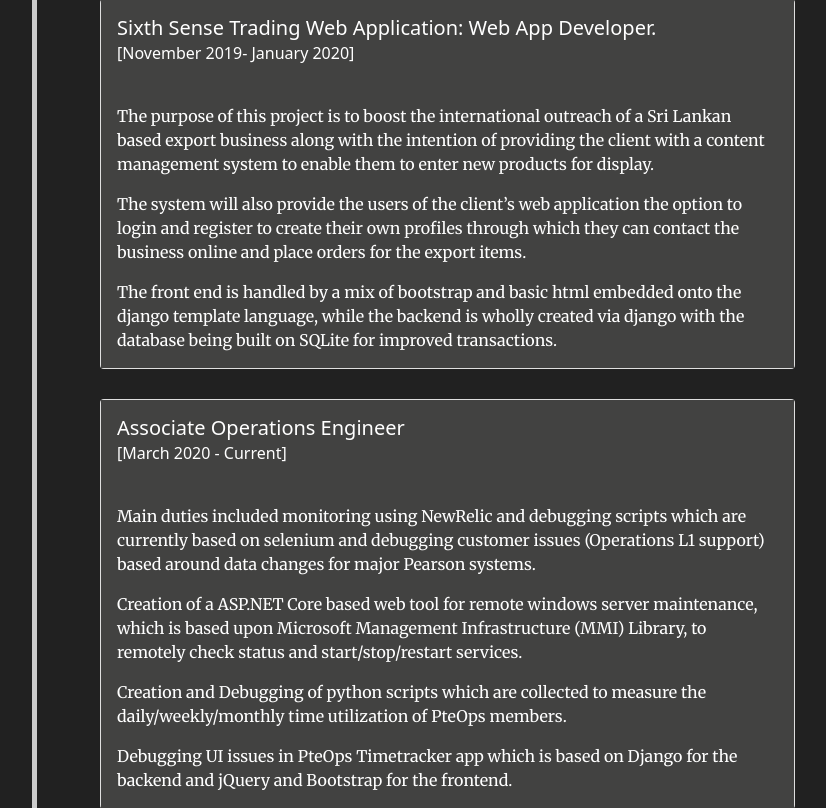
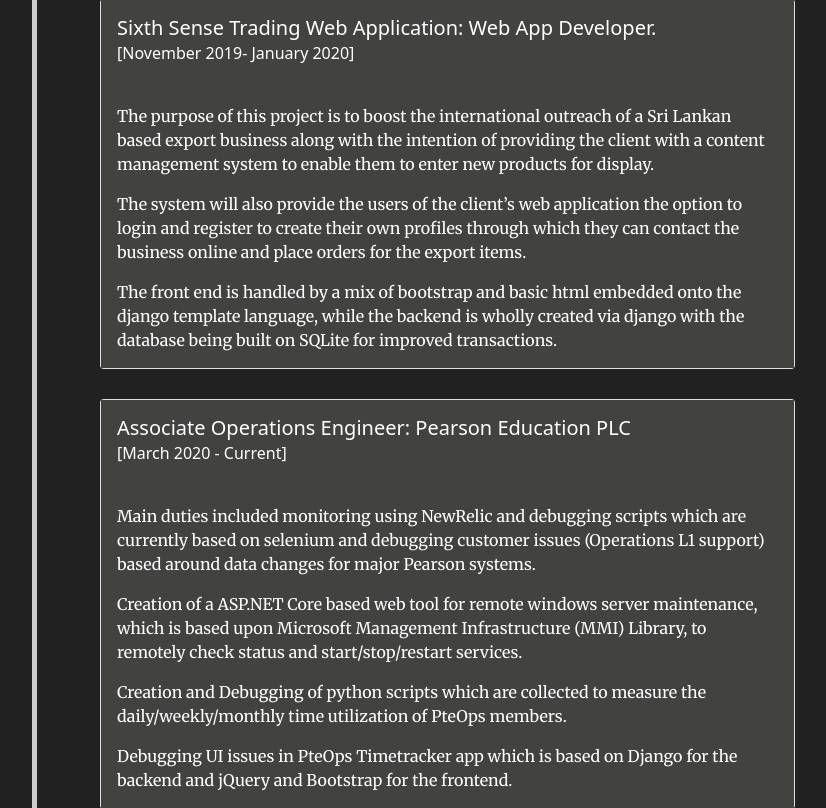
Before and after one commit to TeddyIIG/Portfolio, a Django app: page /aboutme/ in a window 1280 px wide. Shown: the part 2551-3359 px from the top of the page, without its empty margins (254-1080 px from the left). Run offline with Django 3.2, Linux system fonts and the light colour scheme.

Commit message:
bootstrap cards on about me

```diff
--- a/templates/aboutme.html
+++ b/templates/aboutme.html
@@ -124,7 +124,7 @@
 
                                 <div class="card" style="width: 115%;margin-top: 5%">
                                 <div class="card-body" style="background-color: #424241">
-                                    <h5 class="card-title" style="color: white">Associate Operations Engineer</h5>
+                                    <h5 class="card-title" style="color: white">Associate Operations Engineer: Pearson Education PLC</h5>
                                     <h6 class="card-subtitle mb-2" style="color: white; padding-bottom: 5%">[March 2020 - Current]</h6>
                                         <p class="card-text" style="color: white">Main duties included monitoring using NewRelic and debugging scripts which are currently based on selenium and debugging customer issues (Operations L1 support) based around data changes for major Pearson systems.</p>
                                         <p class="card-text" style="color: white">Creation of a ASP.NET Core based web tool for remote windows server maintenance, which is based upon Microsoft Management Infrastructure (MMI) Library, to remotely check status and start/stop/restart services.</p>
```
